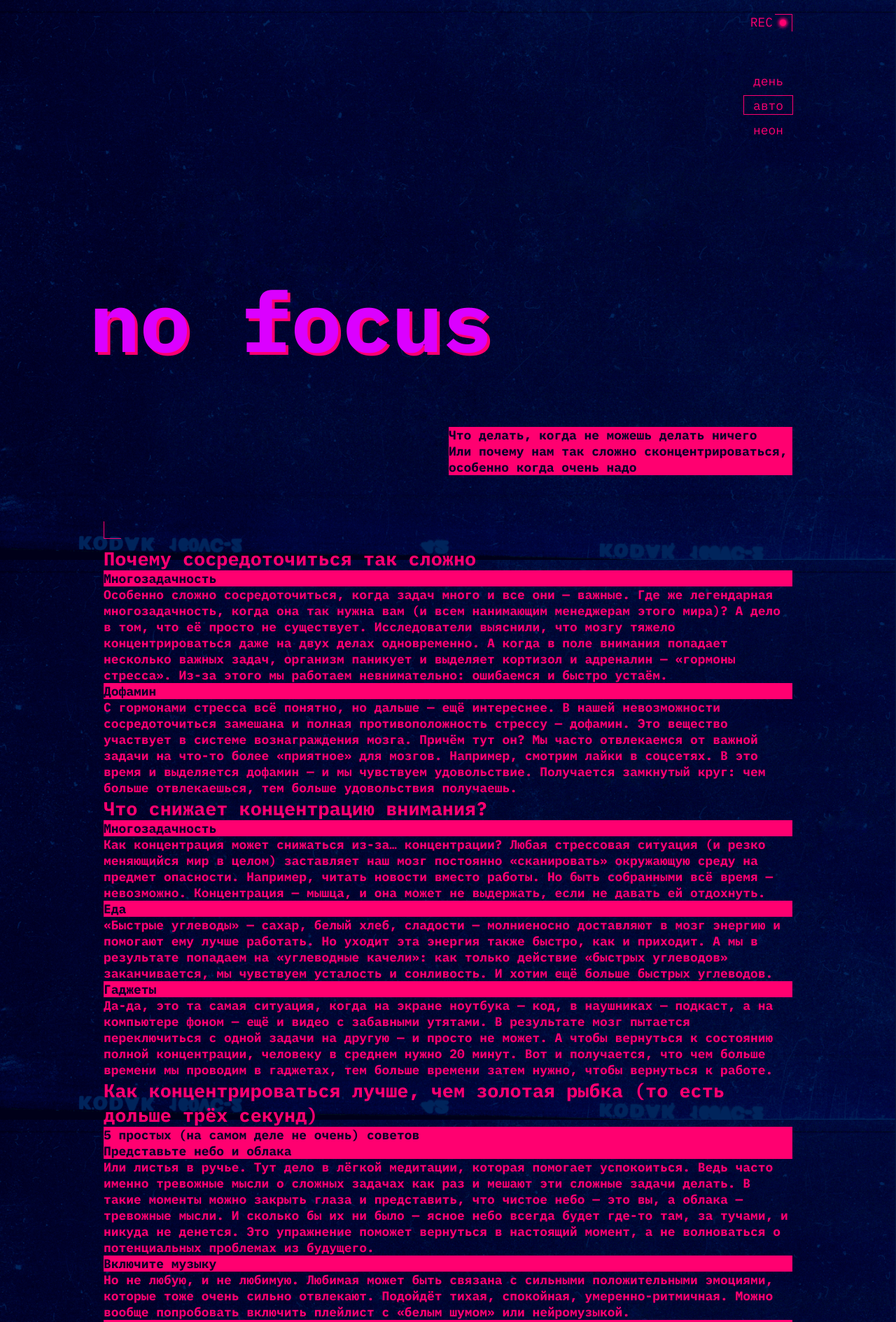
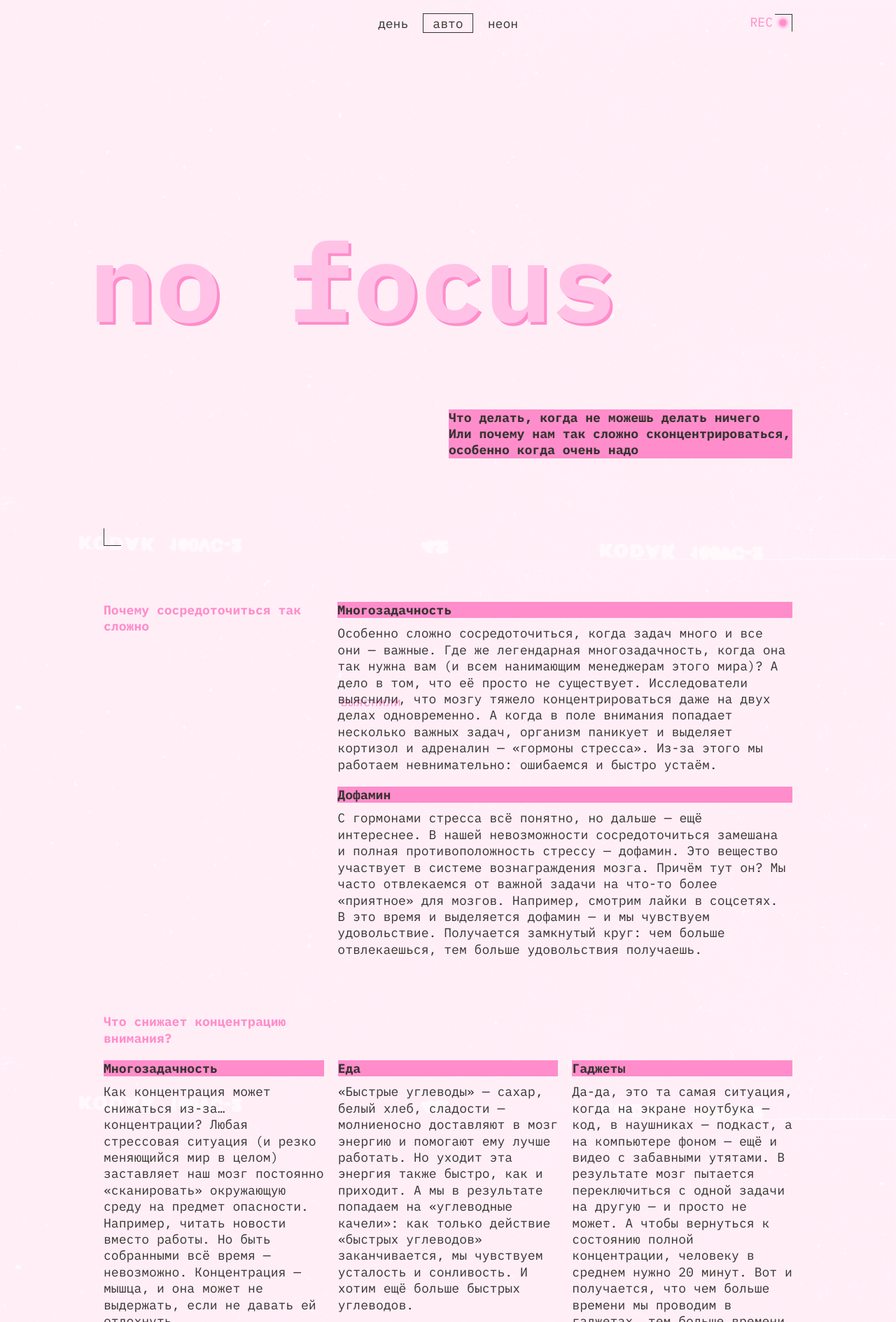
Before and after one commit to onlilonly/slozhno-sosredotochitsya-fd, a plain HTML site: page index.html in a window 1280 px wide. Shown: the top 1889 px of the page at 70% size. Drawn offline with Linux system fonts and the light colour scheme.

Commit message:
Сделаны стили для основного контента и футера, переименованы и убраны лишние переменные, сделана светлая тема

```diff
--- a/index.html
+++ b/index.html
@@ -54,25 +54,34 @@
     </header>
 
     <main class="content">
-      <section>
-        <h2>Почему сосредоточиться так сложно</h2>
-        <ul>
+      <section class="section__content">
+        <h2 class="section__title">
+          Почему сосредоточиться так <br />
+          сложно
+        </h2>
+        <ul class="section__advice">
           <li>
-            <h3 class="accent-text">Многозадачность</h3>
-            <p>
+            <h3 class="section__sub-title accent-text">Многозадачность</h3>
+            <p class="section__description">
               Особенно сложно сосредоточиться, когда задач много и все они —
               важные. Где же легендарная многозадачность, когда она так нужна
               вам (и всем нанимающим менеджерам этого мира)? А дело в том, что
-              её просто не существует. Исследователи <span>выяснили</span>, что
-              мозгу тяжело концентрироваться даже на двух делах одновременно. А
-              когда в поле внимания попадает несколько важных задач, организм
-              паникует и выделяет кортизол и адреналин — «гормоны стресса».
-              Из-за этого мы работаем невнимательно: ошибаемся и быстро устаём.
+              её просто не существует. Исследователи
+              <a
+                href="https://dana.org/news-and-insights/"
+                class="section__link"
+                target="_blank"
+                >выяснили</a
+              >, что мозгу тяжело концентрироваться даже на двух делах
+              одновременно. А когда в поле внимания попадает несколько важных
+              задач, организм паникует и выделяет кортизол и адреналин —
+              «гормоны стресса». Из-за этого мы работаем невнимательно:
+              ошибаемся и быстро устаём.
             </p>
           </li>
           <li>
-            <h3 class="accent-text">Дофамин</h3>
-            <p>
+            <h3 class="section__sub-title accent-text">Дофамин</h3>
+            <p class="section__description">
               С гормонами стресса всё понятно, но дальше — ещё интереснее. В
               нашей невозможности сосредоточиться замешана и полная
               противоположность стрессу — дофамин. Это вещество участвует в
@@ -85,12 +94,12 @@
           </li>
         </ul>
       </section>
-      <section>
-        <h2>Что снижает концентрацию внимания?</h2>
-        <ul>
-          <li>
-            <h3 class="accent-text">Многозадачность</h3>
-            <p>
+      <section class="section__content">
+        <h2 class="section__title">Что снижает концентрацию внимания?</h2>
+        <ul class="section__advice">
+          <li class="custom-advice">
+            <h3 class="section__sub-title accent-text">Многозадачность</h3>
+            <p class="section__description">
               Как концентрация может снижаться из-за… концентрации? Любая
               стрессовая ситуация (и резко меняющийся мир в целом) заставляет
               наш мозг постоянно «сканировать» окружающую среду на предмет
@@ -99,9 +108,9 @@
               может не выдержать, если не давать ей отдохнуть.
             </p>
           </li>
-          <li>
-            <h3 class="accent-text">Еда</h3>
-            <p>
+          <li class="custom-advice">
+            <h3 class="section__sub-title accent-text">Еда</h3>
+            <p class="section__description">
               «Быстрые углеводы» — сахар, белый хлеб, сладости — молниеносно
               доставляют в мозг энергию и помогают ему лучше работать. Но уходит
               эта энергия также быстро, как и приходит. А мы в результате
@@ -110,9 +119,9 @@
               хотим ещё больше быстрых углеводов.
             </p>
           </li>
-          <li>
-            <h3 class="accent-text">Гаджеты</h3>
-            <p>
+          <li class="custom-advice">
+            <h3 class="section__sub-title accent-text">Гаджеты</h3>
+            <p class="section__description">
               Да-да, это та самая ситуация, когда на экране ноутбука — код, в
               наушниках — подкаст, а на компьютере фоном — ещё и видео с
               забавными утятами. В результате мозг пытается переключиться с
@@ -124,16 +133,22 @@
           </li>
         </ul>
       </section>
-      <section>
-        <h2>
+      <section class="section__content">
+        <h2 class="section__title">
           Как концентрироваться лучше, чем золотая рыбка (то есть дольше трёх
           секунд)
         </h2>
-        <h3 class="accent-text">5 простых (на самом деле не очень) советов</h3>
-        <ul>
+        <ul class="section__advice">
           <li>
-            <h3 class="accent-text">Представьте небо и облака</h3>
-            <p>
+            <h3 class="accent-text">
+              5 простых (на самом деле не очень) советов
+            </h3>
+          </li>
+          <li class="section__advice__item">
+            <h3 class="section__sub-title accent-text custom-sub-title">
+              Представьте небо и облака
+            </h3>
+            <p class="section__description">
               Или листья в ручье. Тут дело в лёгкой медитации, которая помогает
               успокоиться. Ведь часто именно тревожные мысли о сложных задачах
               как раз и мешают эти сложные задачи делать. В такие моменты можно
@@ -145,8 +160,10 @@
             </p>
           </li>
           <li>
-            <h3 class="accent-text">Включите музыку</h3>
-            <p>
+            <h3 class="section__sub-title accent-text custom-sub-title">
+              Включите музыку
+            </h3>
+            <p class="section__description">
               Но не любую, и не любимую. Любимая может быть связана с сильными
               положительными эмоциями, которые тоже очень сильно отвлекают.
               Подойдёт тихая, спокойная, умеренно-ритмичная. Можно вообще
@@ -154,20 +171,28 @@
             </p>
           </li>
           <li>
-            <h3 class="accent-text">Прогуляйтесь</h3>
-            <p>
+            <h3 class="section__sub-title accent-text custom-sub-title">
+              Прогуляйтесь
+            </h3>
+            <p class="section__description">
               Или даже пробегитесь. Лучше найти парк или лес: один эксперимент
-              <span>показал</span>, что созерцание природы повышает
-              концентрацию, в то время как после просмотра городских пейзажей
-              она наоборот понижается. Можно совместить прогулку с физическими
-              упражнениями или бегом — так в мозг поступит ещё больше кислорода
-              и он будет лучше работать. Но и простая двадцатиминутная прогулка
-              — тоже отличный вариант.
+              <a
+                href="https://www.sciencedirect.com/science/article/abs/pii/S0272494415000328"
+                class="section__link"
+                target="_blank"
+                >показал</a
+              >, что созерцание природы повышает концентрацию, в то время как
+              после просмотра городских пейзажей она наоборот понижается. Можно
+              совместить прогулку с физическими упражнениями или бегом — так в
+              мозг поступит ещё больше кислорода и он будет лучше работать. Но и
+              простая двадцатиминутная прогулка — тоже отличный вариант.
             </p>
           </li>
           <li>
-            <h3 class="accent-text">Хорошо ешьте</h3>
-            <p>
+            <h3 class="section__sub-title accent-text custom-sub-title">
+              Хорошо ешьте
+            </h3>
+            <p class="section__description">
               Мы — не ваша бабушка, но это правда важно. Выбирайте продукты,
               которые препятствуют резким скачкам сахара в крови. Например, с
               высоким содержанием клетчатки: овощи, ягоды, бобовые (нут,
@@ -175,8 +200,10 @@
             </p>
           </li>
           <li>
-            <h3 class="accent-text">Читайте</h3>
-            <p>
+            <h3 class="section__sub-title accent-text custom-sub-title">
+              Читайте
+            </h3>
+            <p class="section__description">
               Настоящие бумажные книги. Это правда помогает с концентрацией:
               чтобы прочитать пост в соцсети, достаточно нескольких минут или
               даже секунд. А вот интересная книга способна затянуть и на
@@ -187,43 +214,53 @@
       </section>
       <section class="gallery">
         <h2 class="gallery__title accent-text">А можно в картинках?</h2>
-        <div class="gallery__list">
+        <ul class="gallery__list">
+          <li class="gallery__list__item">
             <img
               src="./images/sunset.png"
               alt="морской закат на фоне гор"
               loading="lazy"
-            class="gallery__list__item"
+              class="gallery__image"
             />
+          </li>
+          <li class="gallery__list__item">
             <img
               src="./images/ice-cream.png"
               alt="шарики мороженого в веселой желтой тарелке"
               loading="lazy"
-            class="gallery__list__item"
+              class="gallery__image custom-item"
             />
+          </li>
+          <li class="gallery__list__item">
             <img
               src="./images/tape.png"
               alt="видеокассета с курсором, облаками и папками вокруг"
               loading="lazy"
-            class="gallery__list__item"
+              class="gallery__image custom-item"
             />
+          </li>
+          <li class="gallery__list__item">
             <img
               src="./images/books.png"
               alt="стопка книг с чашкой кофе наверху"
               loading="lazy"
-            class="gallery__list__item"
+              class="gallery__image"
             />
+          </li>
+          <li class="gallery__list__item">
             <img
               src="./images/street.png"
               alt="узкая улица в японском стиле"
               loading="lazy"
-            class="gallery__list__item"
+              class="gallery__image"
             />
-        </div>
+          </li>
+        </ul>
       </section>
     </main>
 
-    <footer>
-      <h2>focus</h2>
+    <footer class="footer">
+      <h2 class="footer__title">focus</h2>
     </footer>
   </body>
 </html>
--- a/styles/dark.css
+++ b/styles/dark.css
@@ -9,8 +9,24 @@
     Так стили написанные ниже будут иметь больший вес,
     чем стили в медиазапросе предпочтений пользователя
   */
+  --accent-color: #ff0070;
+  --decorated-color: #ff0070;
+
+  --title-font-weight: 700;
+  --title-color: #000028;
+
+  --accent-title-color: #db00ff;
+
+  --text-font-family: "IBM Plex Mono";
+  --text-line-height: 23.4px;
+  --text-font-weight: 400;
+  --text-font-size: 1.13rem;
+
+  --bg-image: url(../images/cover-image-dark.png);
+
+  --section-description-color: #f1b2ce;
 }
 
-.theme-dark .page {
-  /* Вам также нужно будет написать ряд подобных селекторов */
-}
+/* .theme-dark .page {
+  Вам также нужно будет написать ряд подобных селекторов
+} */
--- a/styles/light.css
+++ b/styles/light.css
@@ -9,8 +9,41 @@
     Так стили написанные ниже будут иметь больший вес,
     чем стили в медиазапросе предпочтений пользователя
   */
+  --accent-color: #ff8dcb;
+  --decorated-color: #353430;
+
+  --title-color: #353430;
+
+  --accent-title-color: #ffc2e6;
+
+  --bg-image: url(../images/cover-image-light.png);
+
+  --section-description-color: #353430;
 }
 
-.theme-light .page {
-  /* Вам также нужно будет написать ряд подобных селекторов */
+.theme-light .page .decorated__for-dark-theme {
+  display: none;
 }
+
+.theme-light .page .section__title {
+  color: var(--title-color);
+}
+
+@media (prefers-color-scheme: light) {
+  :root {
+    --accent-color: #ff8dcb;
+    --decorated-color: #353430;
+
+    --title-color: #353430;
+
+    --accent-title-color: #ffc2e6;
+
+    --bg-image: url(../images/cover-image-light.png);
+
+    --section-description-color: #353430;
+  }
+
+  .theme-light .page .section__title {
+    color: var(--title-color);
+  }
+}
--- a/styles/style.css
+++ b/styles/style.css
@@ -4,8 +4,9 @@
   padding: 10px;
   color: var(--accent-color);
   font-family: var(--text-font-family), sans-serif;
-  font-weight: var(--header-title-font-weight);
-  font-size: var(--header-description-font-size);
+  font-weight: var(--title-font-weight);
+  font-size: var(--text-font-size);
+  line-height: var(--text-line-height);
   background-color: #000028;
   background-image: var(--bg-image);
   background-repeat: no-repeat;
@@ -13,7 +14,7 @@
   background-size: cover;
   background-attachment: fixed;
   inline-size: clamp(375px, 100%, 1024px);
-  block-size: clamp(668px, 100vh, 1024px);
+  /* block-size:  */
   /* сохраните в разметке и стилях класс page у тега body. Он удобен, чтобы составлять селекторы для разных цветовых тем. */
 }
 
@@ -21,7 +22,8 @@
   position: relative;
   display: grid;
   grid-template-columns: 1fr;
-  grid-template-rows: min-content calc(33% - 36px) 1fr calc(37% - 10px);
+  grid-template-rows: repeat(3, 1fr);
+  gap: 54px;
   /* grid-template-areas:
   ". decorated"
   "menu menu"
@@ -31,20 +33,21 @@
   font-family: var(--text-font-family), sans-serif;
   font-weight: var(--header-title-font-weight);
   font-size: var(--header-description-font-size); */
+  padding-block-end: 20px;
   inline-size: 100%;
-  block-size: 100%;
+  block-size: clamp(668px, 100vh, 1024px);
 }
 
 .header::before {
   content: "";
   position: absolute;
-  bottom: 10px;
+  bottom: 20px;
   left: 0;
   display: block;
   width: 25px;
   height: 25px;
-  border-bottom: solid 1px var(--accent-color);
-  border-left: solid 1px var(--accent-color);
+  border-bottom: solid 1px var(--decorated-color);
+  border-left: solid 1px var(--decorated-color);
 }
 
 .header::after {
@@ -55,16 +58,16 @@
   display: block;
   width: 25px;
   height: 25px;
-  border-top: solid 1px var(--accent-color);
-  border-right: solid 1px var(--accent-color);
+  border-top: solid 1px var(--decorated-color);
+  border-right: solid 1px var(--decorated-color);
 }
 
 .decorated__for-dark-theme {
-  position: relative;
+  position: absolute;
   /* grid-area: decorated; */
   justify-self: end;
   padding-inline-end: 28px;
-  font-weight: var(--header-button-font-weight);
+  font-weight: var(--text-font-weight);
   text-transform: uppercase;
 }
 
@@ -83,7 +86,8 @@
 
 .header__theme-menu {
   justify-self: end;
-  align-self: center;
+  align-self: end;
+  margin-block-end: 14px;
   /* grid-area: menu; */
 }
 
@@ -99,23 +103,22 @@
   border: none;
   padding: 1.5px 13px;
   outline: none;
+  color: var(--decorated-color);
   text-transform: lowercase;
   background-color: transparent;
 }
 
 .header__theme-menu-button_active {
-  outline: 1px solid var(--accent-color);
+  outline: 1px solid var(--decorated-color);
   pointer-events: none;
 }
 
 .header__title {
   justify-self: start;
-  align-self: end;
-  padding-inline-start: 5px;
-  color: var(--header-title-color);
-  font-family: var(--text-font-family), sans-serif;
-  font-weight: var(--header-title-font-weight);
-  font-size: var(--header-title-font-size);
+  align-self: center;
+  color: var(--accent-title-color);
+  font-weight: var(--title-font-weight);
+  font-size: var(--accent-title-font-size);
   line-height: 83%;
   /* grid-area: title; */
   text-shadow: 4px 4px 0 var(--accent-color);
@@ -125,20 +128,70 @@
   display: block;
   /* grid-area: description; */
   justify-self: end;
-  align-self: center;
+  align-self: start;
   inline-size: clamp(355px, 50%, 491px);
   block-size: min-content;
 }
 
 .accent-text {
-  color: var(--header-description-color);
+  color: var(--title-color);
   font-family: inherit;
   font-weight: inherit;
   font-size: inherit;
   background-color: var(--accent-color);
 }
 
+.content {
+  display: grid;
+  gap: 40px;
+  margin-block-start: 29px;
+  margin-block-end: 30px;
+}
+
+.section__content {
+  display: grid;
+  gap: 20px;
+  /* margin-block-start: 40px; */
+}
+
+.section__title {
+  color: inherit;
+  font-weight: inherit;
+  font-size: inherit;
+}
+
+.section__advice {
+  display: flex;
+  flex-direction: column;
+  gap: 10px;
+}
+
+.section__sub-title {
+  margin-block-end: 10px;
+}
+
+.section__description {
+  margin-block-end: 10px;
+  color: var(--section-description-color);
+  font-weight: var(--text-font-weight);
+}
+
+.section__link {
+  text-decoration: none;
+  text-shadow: 4px 4px 0 var(--accent-color);
+}
+
+.section__advice__item {
+  margin-block-start: 10px;
+}
+
+.custom-sub-title {
+  font-weight: var(--text-font-weight);
+}
+
 .gallery {
+  /* margin-block-start: 40px;
+  margin-block-end: 40px; */
   font-family: inherit;
   inline-size: 100%;
 }
@@ -150,15 +203,65 @@
 
 .gallery__list {
   display: grid;
-  align-items: stretch;
   gap: 10px;
 }
 
 .gallery__list__item {
+  display: flex;
+  align-items: stretch;
+}
+
+.gallery__image {
   display: block;
   object-fit: contain;
   object-position: center;
   inline-size: 100%;
+}
+
+.custom-item {
+  object-fit: cover;
+}
+
+.footer {
+  position: relative;
+  display: flex;
+  justify-content: center;
+  align-items: center;
+  padding-block-start: 20px;
+  inline-size: 100%;
+  block-size: clamp(668px, 100vh, 1024px);
+}
+
+.footer::before {
+  content: "";
+  position: absolute;
+  bottom: 0;
+  left: 0;
+  display: block;
+  width: 25px;
+  height: 25px;
+  border-bottom: solid 1px var(--decorated-color);
+  border-left: solid 1px var(--decorated-color);
+}
+
+.footer::after {
+  content: "";
+  position: absolute;
+  top: 20px;
+  right: 0;
+  display: block;
+  width: 25px;
+  height: 25px;
+  border-top: solid 1px var(--decorated-color);
+  border-right: solid 1px var(--decorated-color);
+}
+
+.footer__title {
+  color: var(--accent-title-color);
+  font-weight: var(--title-font-weight);
+  font-size: var(--accent-title-font-size);
+  line-height: 83%;
+  text-shadow: 2px 2px 0 var(--accent-color);
 }
 
 @media (width >= 768px) {
@@ -166,9 +269,36 @@
     padding: 20px;
   }
 
+  .header {
+    gap: 70px;
+    padding-block-end: 38px;
+  }
+
+  .header::before {
+    bottom: 40px;
+  }
+
   .header__title {
     margin-inline-start: -20px;
     padding-inline-start: 0px;
+  }
+
+  .content {
+    gap: 70px;
+    margin-block-start: 40px;
+    margin-block-end: 40px;
+  }
+
+  .section__content {
+    grid-template-columns: 1fr 2fr;
+    /* margin-block-start: 80px; */
+  }
+
+  .section__advice:has(.custom-advice) {
+    /* display: flex; */
+    grid-column: span 2;
+    grid-row: 2;
+    /* gap: 10px; */
   }
 
   .gallery__title {
@@ -187,16 +317,47 @@
 
   .gallery__list__item:nth-child(2) {
     grid-row: span 2;
-    object-fit: cover;
   }
 
   .gallery__list__item:nth-child(3) {
     grid-row: span 3;
-    object-fit: cover;
   }
 
   .gallery__list__item:nth-child(5) {
     grid-column: span 2;
     grid-row: span 2;
   }
+
+  .footer {
+    padding-block-start: 40px;
+  }
+
+  .footer::after {
+    top: 40px;
+  }
 }
+
+@media (width >= 1024px) {
+  .header__theme-menu {
+    justify-self: center;
+    align-self: baseline;
+  }
+
+  .header__theme-menu-list {
+    flex-direction: row;
+  }
+
+  .header__description {
+    margin-block-start: 10px;
+  }
+
+  .section__advice:not(:has(.custom-advice)) {
+    margin-inline-start: -7px;
+  }
+
+  .section__advice:has(.custom-advice) {
+    display: grid;
+    grid-template-columns: repeat(3, 1fr);
+    gap: 20px;
+  }
+}
--- a/styles/variables.css
+++ b/styles/variables.css
@@ -3,32 +3,27 @@
   и их переопределение под различные устройства
 */
 :root {
+  --accent-color: #ff0070;
+  --decorated-color: #ff0070;
+
+  --title-font-weight: 700;
+  --title-color: #000028;
+
+  --accent-title-color: #db00ff;
+  --accent-title-font-size: clamp(7.25rem, 7.0115rem + 1.0178vw, 7.5rem);
+
   --text-font-family: "IBM Plex Mono";
-  --header-title-color: #db00ff;
-  --header-title-font-size: clamp(7.25rem, 7.0115rem + 1.0178vw, 7.5rem);
-  --header-title-font-weight: 700;
-  --accent-color: #ff0070;
-
-  --header-button-color: #ff0070;
-  --header-button-font-size: 1.12rem;
-  --header-button-font-weight: 400;
-
-  --header-description-color: #000028;
-  --header-description-font-size: 1.12rem;
-  --header-description-font-weight: 700;
+  --text-line-height: 23.4px;
+  --text-font-weight: 400;
+  --text-font-size: 1.13rem;
 
   --bg-image: url(../images/cover-image-dark.png);
 
-  --main-h2-color: #ff0070;
-  --main-h2-font-size: 1.12rem;
-  --main-h2-font-weight: 700;
+  --section-description-color: #f1b2ce;
+}
 
-  --section-h3-color: #000028;
-  --section-h3-font-size: 1.12rem;
-  --section-h3-font-weight: 700;
-  --section-h3-bg: #ff0070;
-
-  --section-description-color: #f1b2ce;
-  --section-description-font-size: 1.12rem;
-  --section-description-font-weight: 400;
+@media (width >= 768px) {
+  :root {
+    --accent-title-font-size: clamp(7.5rem, 0.5625rem + 14.4531vw, 9.8125rem);
+  }
 }
```
Lines whose indentation alone changed are shown as unchanged.
